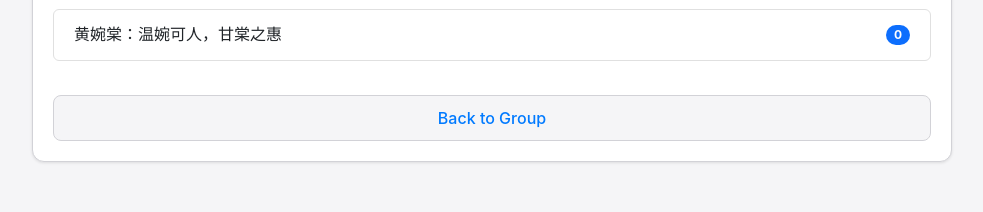
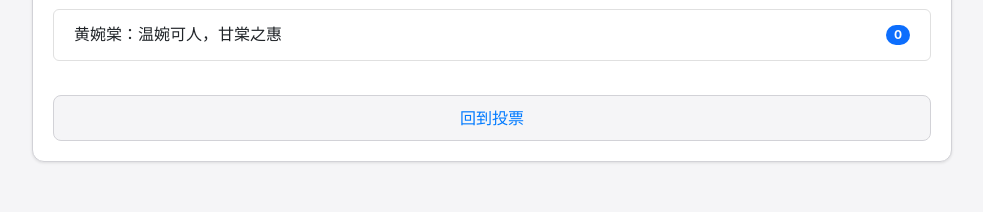
Before and after one commit to AndersonHJB/vote_app, a Flask app: page /r/20241206 in a window 1280 px wide. Shown: the part 660-872 px from the top of the page, without its empty margins (148-1131 px from the left). Run offline with Flask 3, Linux system fonts and the light colour scheme.

Commit message:
更新样式

```diff
--- a/templates/results.html
+++ b/templates/results.html
@@ -30,7 +30,7 @@
 
                 <!-- 根据是否有link_suffix决定返回链接 -->
                 {% if link_suffix %}
-                    <a href="{{ url_for('group_by_link', link_suffix=link_suffix) }}" class="btn btn-secondary mt-4 d-block">Back to Group</a>
+                    <a href="{{ url_for('group_by_link', link_suffix=link_suffix) }}" class="btn btn-secondary mt-4 d-block">回到投票</a>
                 {% else %}
                     <a href="{{ url_for('group', group_name=group_name) }}" class="btn btn-secondary mt-4 d-block">回到投票</a>
                 {% endif %}
```
